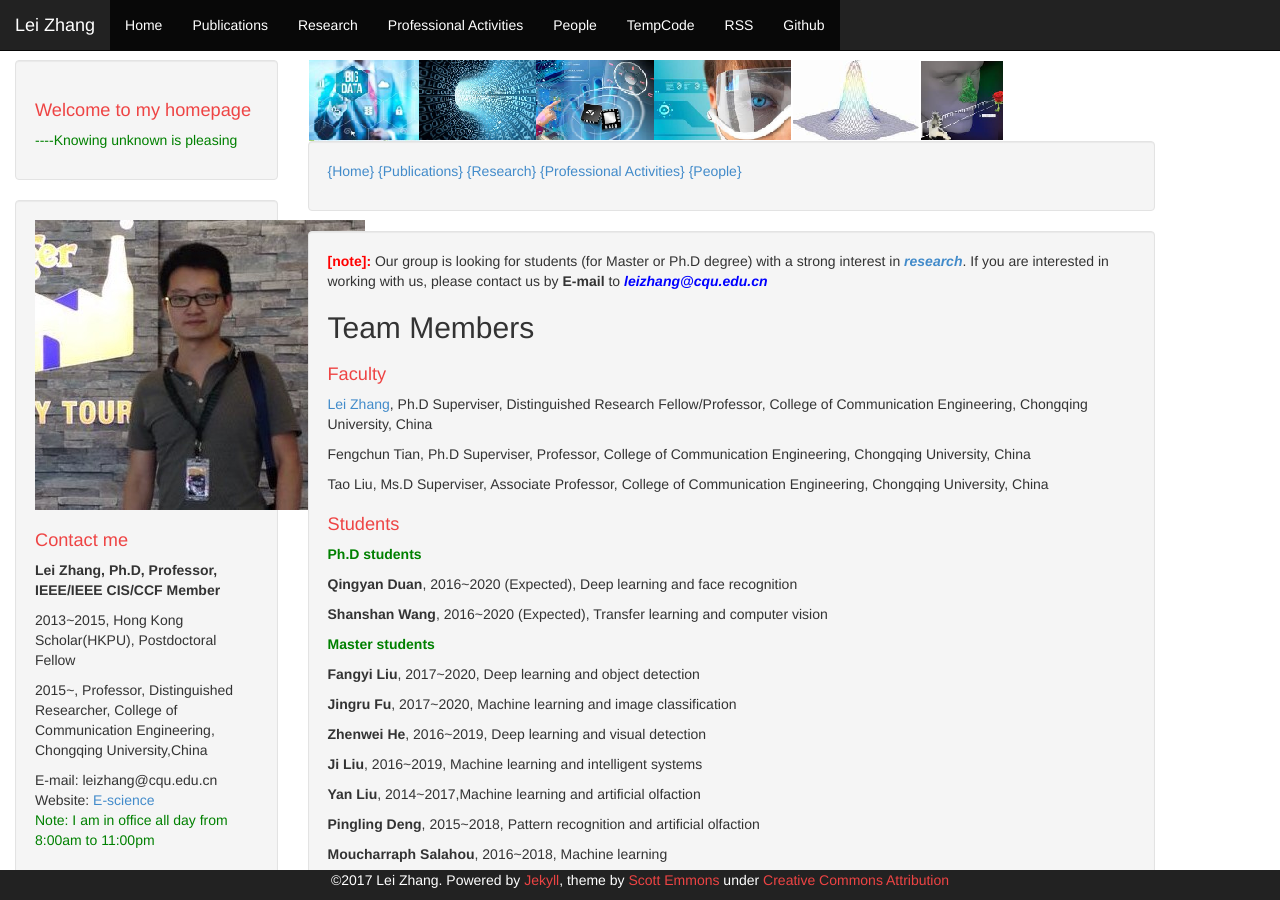
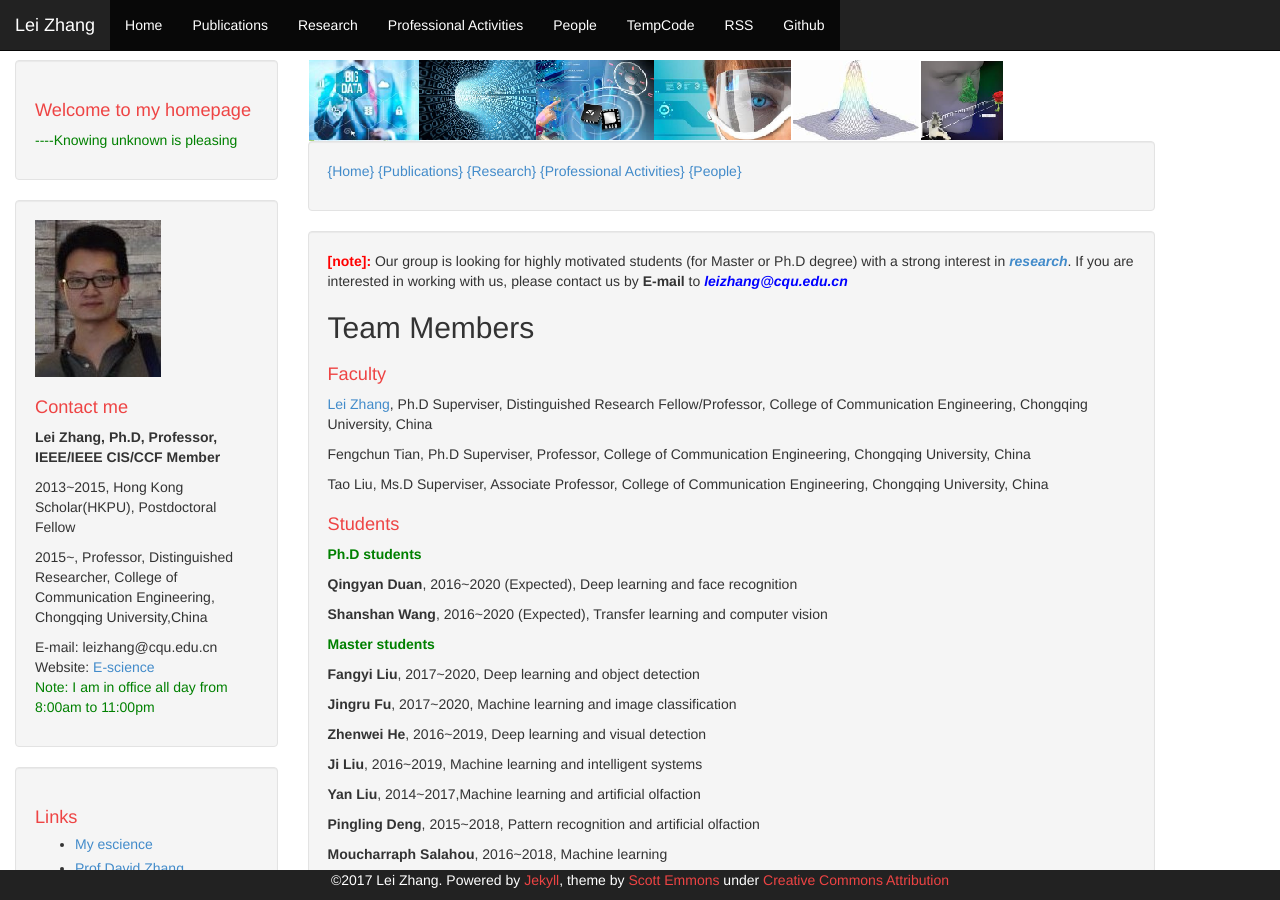
Before and after one commit to DrLeiZhang/website, a Jekyll site: the page built from people.html, in a window 1280 px wide and 900 px high. Built offline with Jekyll 4.4.1, drawn with Linux system fonts in a browser that asks for light colours; Markdown is read by kramdown in place of the engine named in the settings.

Commit message:
Update
Signed-off-by: leizhang@cqu.edu.cn <leizhang@cqu.edu.cn>

```diff
--- a/people.html
+++ b/people.html
@@ -8,7 +8,7 @@
 </div>
 
 <div class="well">
-<B style="color:red;">[note]:</B> Our group is looking for students (for Master or Ph.D degree) with a strong interest in <I><B><a href="http://www.leizhang.tk/">research</a></B></I>. If you are interested in working with us, please contact us by <B>E-mail</B> to <I><B style="color:blue;">leizhang@cqu.edu.cn</B></I>
+<B style="color:red;">[note]:</B> Our group is looking for highly motivated students (for Master or Ph.D degree) with a strong interest in <I><B><a href="http://www.leizhang.tk/">research</a></B></I>. If you are interested in working with us, please contact us by <B>E-mail</B> to <I><B style="color:blue;">leizhang@cqu.edu.cn</B></I>
 
 <h2>Team Members
 <h1>Faculty</h1>
```
Also changed, not shown: img/me_new_4.jpg.
